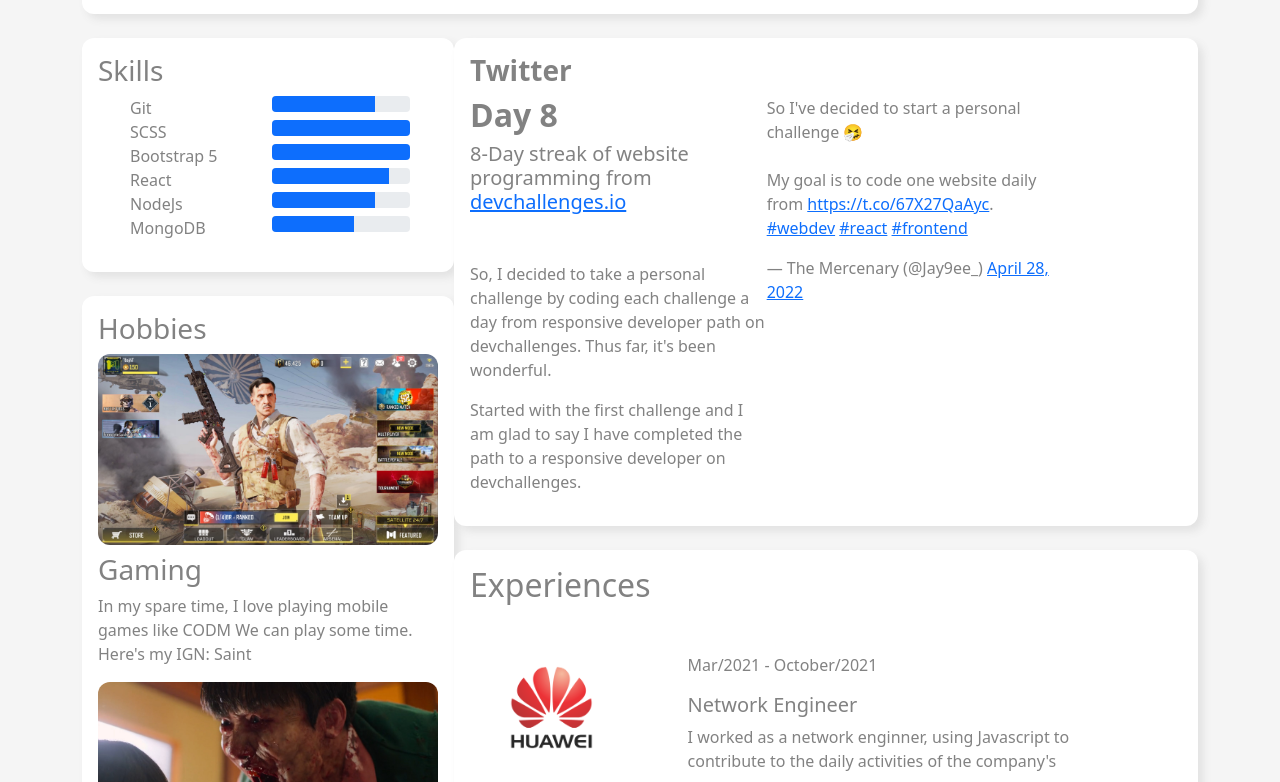
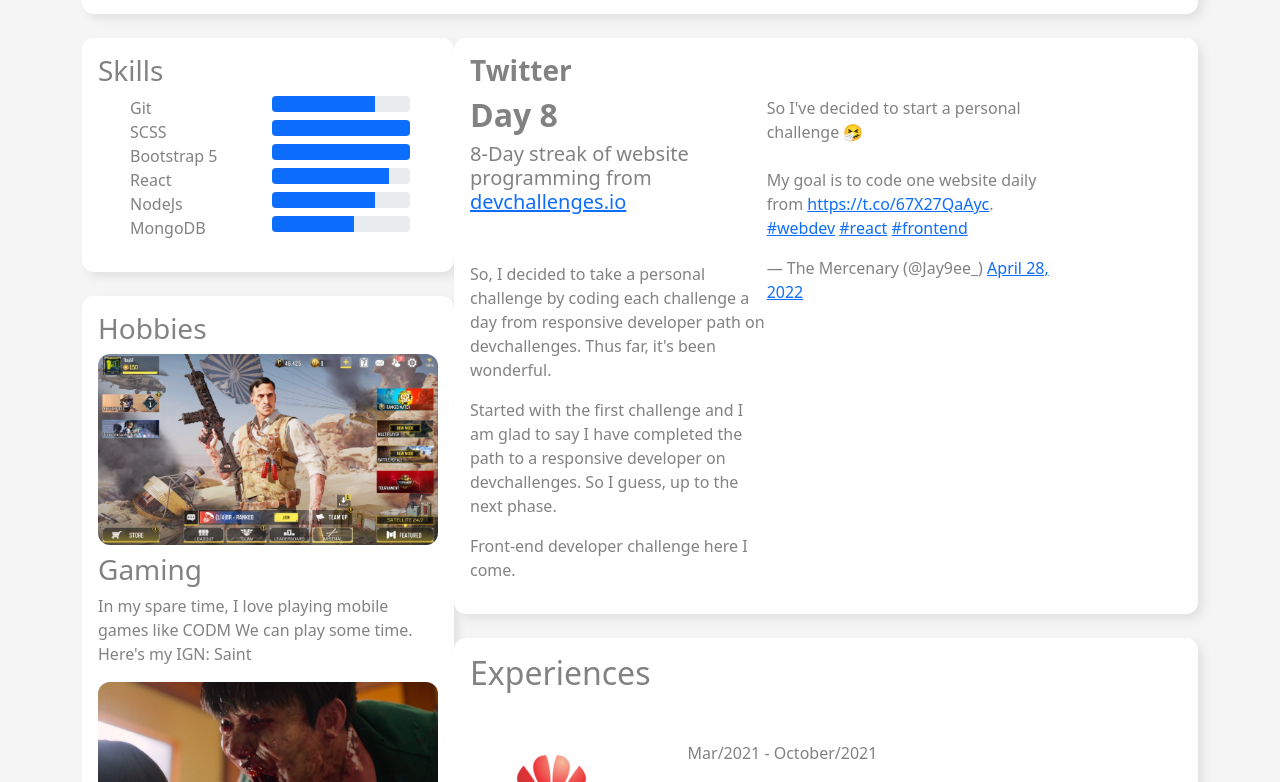
Before and after one commit to jaypee-0/DevChallenges, a React (Create React App) app: page / in a window 1280 px wide. Shown: the part 427-1209 px from the top of the page. Built offline with nearby package versions, Linux system fonts and the light colour scheme.

Commit message:
FIRST COMMIT

```diff
--- a/src/Components/SkillsHobbies/SkillsHobbies.jsx
+++ b/src/Components/SkillsHobbies/SkillsHobbies.jsx
@@ -72,7 +72,8 @@ const SkillsHobbies = () => {
       <p className="mt-5">
         So, I decided to take a personal challenge by coding each challenge a day from responsive developer path on devchallenges. Thus far, it's been wonderful.
       </p>
-      <p>Started with the first challenge and I am glad to say I have completed the path to a responsive developer on devchallenges.</p>
+      <p>Started with the first challenge and I am glad to say I have completed the path to a responsive developer on devchallenges. So I guess, up to the next phase.</p>
+      <p>Front-end developer challenge here I come.</p>
       </div>
       <div className="col-12 ml-auto pr-3 col-md-5">
       <blockquote className="twitter-tweet">
```
